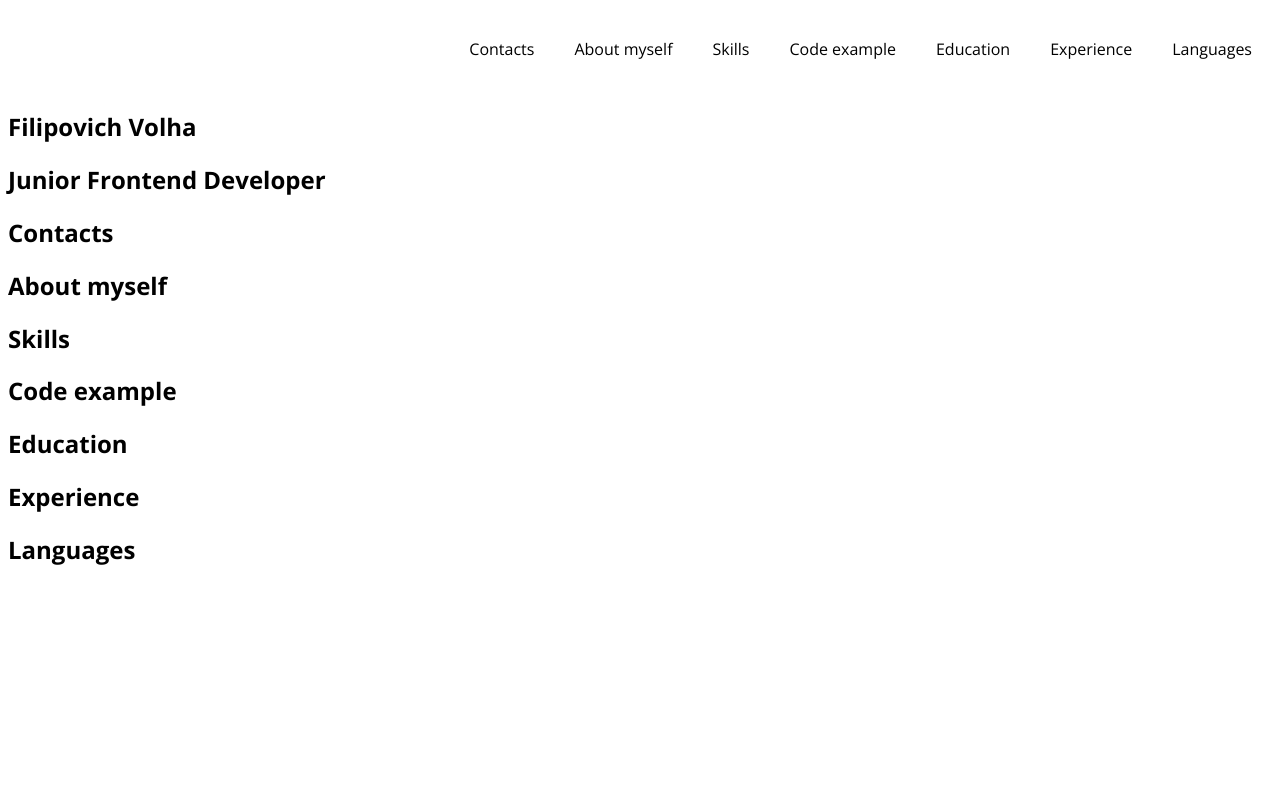
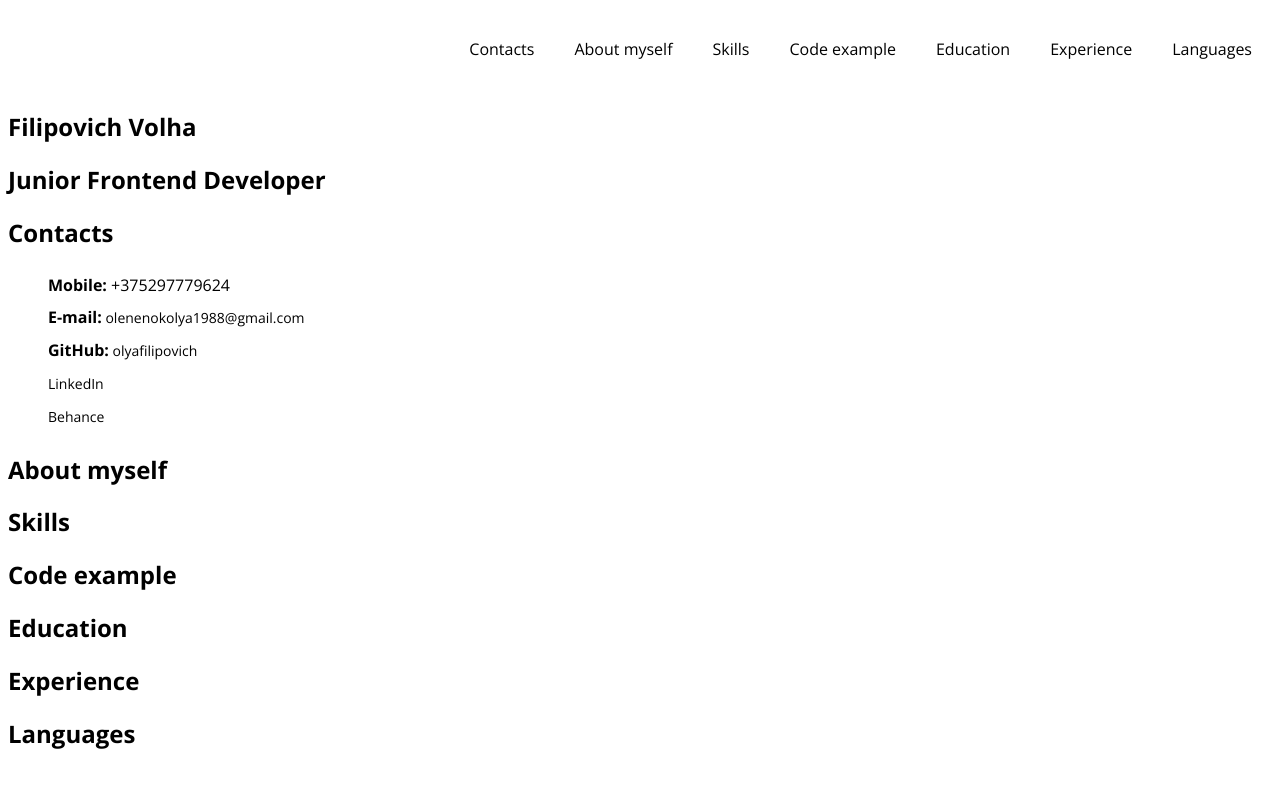
Before and after one commit to olyafilipovich/rsschool-cv, a plain HTML site: page index.html in a window 1280 px wide. Drawn offline with nearby package versions, Linux system fonts and the light colour scheme.

Commit message:
feat: add information in Contacts

```diff
--- a/index.html
+++ b/index.html
@@ -45,6 +45,13 @@
 
       <section class="section" id="contacts">
         <h2 class="section-title">Contacts</h2>
+        <ul class="contact-list">
+          <li class="contact-item"><span>Mobile:</span> +375297779624</li>
+          <li class="contact-item"><span>E-mail:</span><a href="mailto:olenenokolya1988@gmail.com" class="contact-link"> olenenokolya1988@gmail.com</a></li>
+          <li class="contact-item"><span>GitHub:</span><a href="https://github.com/olyafilipovich" class="contact-link" target="_blank"> olyafilipovich</a></li>
+          <li class="contact-item"><a href="https://www.linkedin.com/in/volha-filipovich-6a5848227" class="contact-link" target="_blank"> LinkedIn</a></li>
+          <li class="contact-item"><a href="https://www.behance.net/olenenokol464c" class="contact-link" target="_blank"> Behance</a></li>
+        </ul>
       </section>
 
       <section class="section" id="summary">
--- a/style.css
+++ b/style.css
@@ -48,3 +48,25 @@ body {
 html {
     scroll-behavior: smooth;
   }
+
+.contact-list {
+    list-style: none;
+    line-height: 32px;
+}
+
+.contact-link {
+    text-decoration: none;
+    transition:  .3s;
+    color: black;
+    font-size: 14px;
+    }
+
+.contact-link:hover {
+    text-decoration: underline;
+    color: #226bba;
+    transition: .3s;
+    }
+
+.contact-item span {
+     font-weight: bold;
+}
```
